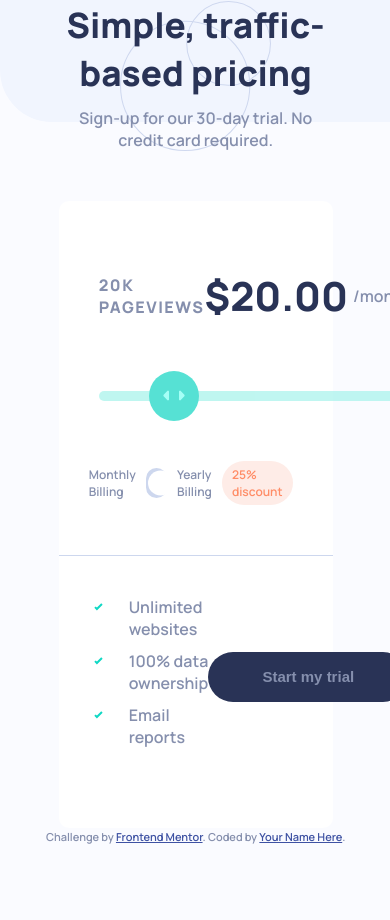
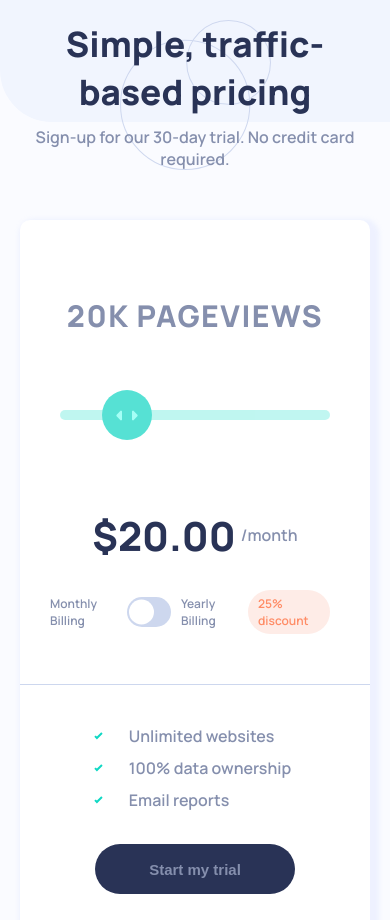
Before and after one commit to mr02trg/interactive-pricing-component, a plain HTML site: page index.html in a window 390 px wide. Shown: the top 920 px of the page. Before the commit the page ends 844 px from the top, so only its background shows below. Drawn offline with Linux system fonts and the light colour scheme.

Commit message:
complete mobile design

```diff
--- a/styles.css
+++ b/styles.css
@@ -12,7 +12,7 @@
 body {
   position: relative;
   margin: 0;
-  padding: 0;
+  padding: 20px;
   font-family: 'Manrope', sans-serif;
   width: 100%;
   min-height: 100vh;
@@ -53,6 +53,7 @@ body {
   padding-top: 40px;
   padding-bottom: 30px;
   border-radius: 10px;
+  box-shadow: 4px 4px 5px 5px hsl(226, 100%, 87%, .2);
 }
 .pricing__summary {
   display: grid;
@@ -208,7 +209,48 @@ body {
   font-size: 15px;
 }
 
+@media screen and (max-width: 765px) {
+  .container {
+    width: 100%;
+  }
 
+  .pricing__summary {
+    grid-template-columns: 1fr;
+    grid-template-rows: repeat(3, 1fr);
+  }
 
-.attribution { font-size: 11px; text-align: center; }
+  .pricing__summary .pageviews {
+    grid-column: unset;
+    grid-row: 1/2;
+    text-align: center;
+    font-size: 30px;
+  }
+  .pricing__summary .pricing__amount {
+    grid-column: unset;
+    grid-row: 3/4;
+    justify-content: center;
+  }
+  .pricing__slider__container {
+    grid-column: unset;
+    grid-row: 2/3;
+  }
+  .billing__period {
+    justify-content: center;
+  }
+  .pricing__footer {
+    grid-template-columns: 1fr;
+    grid-template-rows: repeat(2, 1fr);
+  }
+  .benefits {
+    display: grid;
+    justify-content: center;
+  }
+}
+
+.attribution {
+  position: absolute;
+  font-size: 11px;
+  text-align: center;
+  bottom: 5px;
+}
 .attribution a { color: hsl(228, 45%, 44%); }
```
